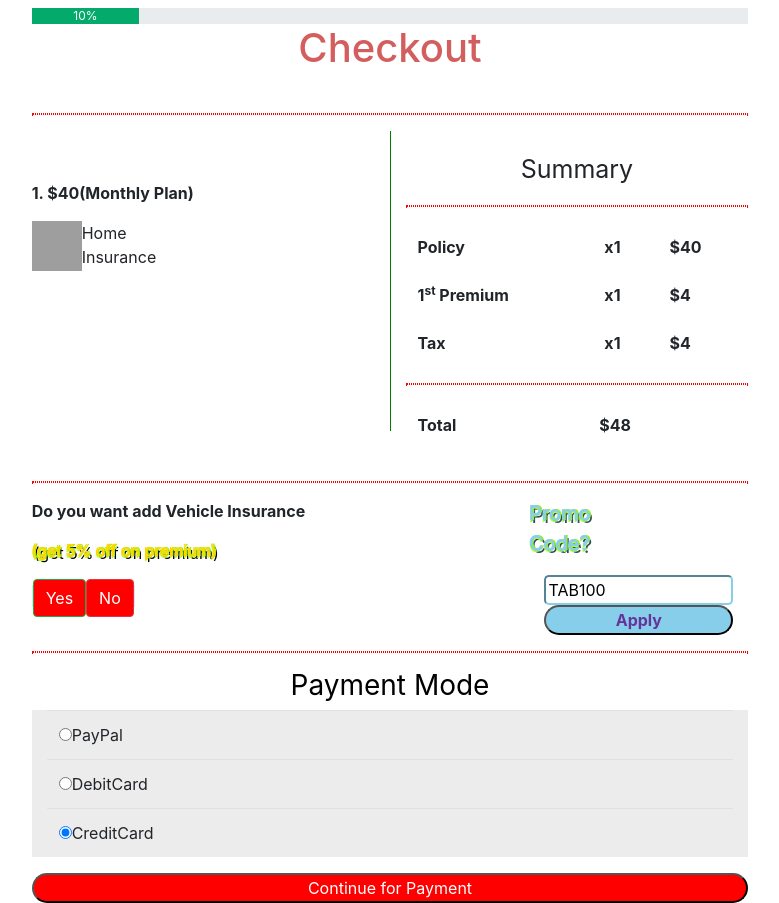
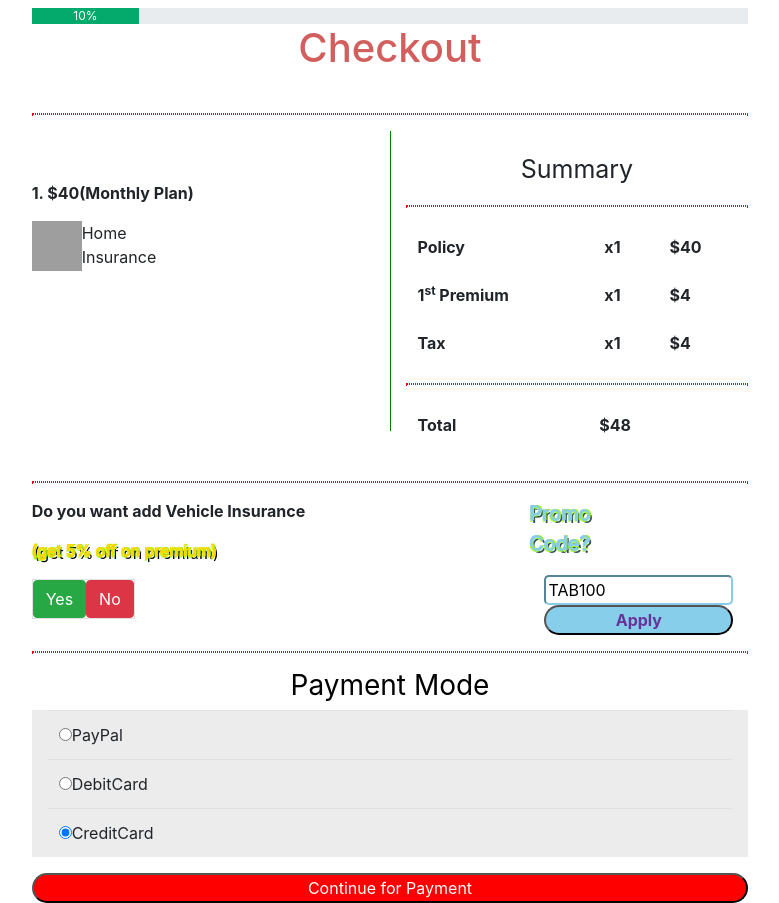
Before and after one commit to rishitarathore/Home-Insurance-Policy-App, an Angular app: page /check-out in a window 1280 px wide. Shown: the whole page, without its empty margins (250-1029 px from the left). Built offline with nearby package versions, Linux system fonts and the light colour scheme; grey boxes are pictures that could not be loaded.

Commit message:
Update check-out.component.css

```diff
--- a/src/app/check-out/check-out.component.css
+++ b/src/app/check-out/check-out.component.css
@@ -52,7 +52,12 @@ hr
 {
     background-color: #ECECEC;
 }
-button{
+#bt6{
     background-color: red;
     color:white;
 }
+.border
+{
+    display: inline-block;
+    border-color: grey;
+}
```
